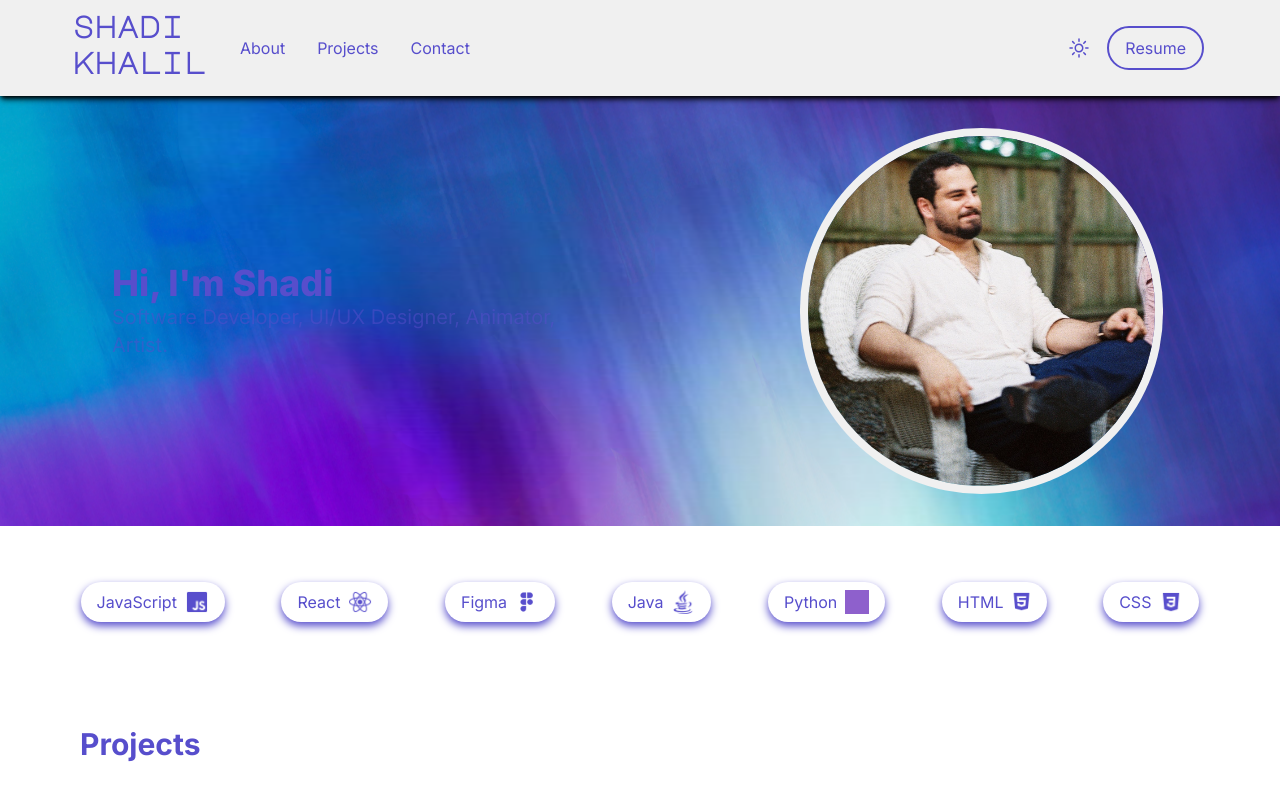
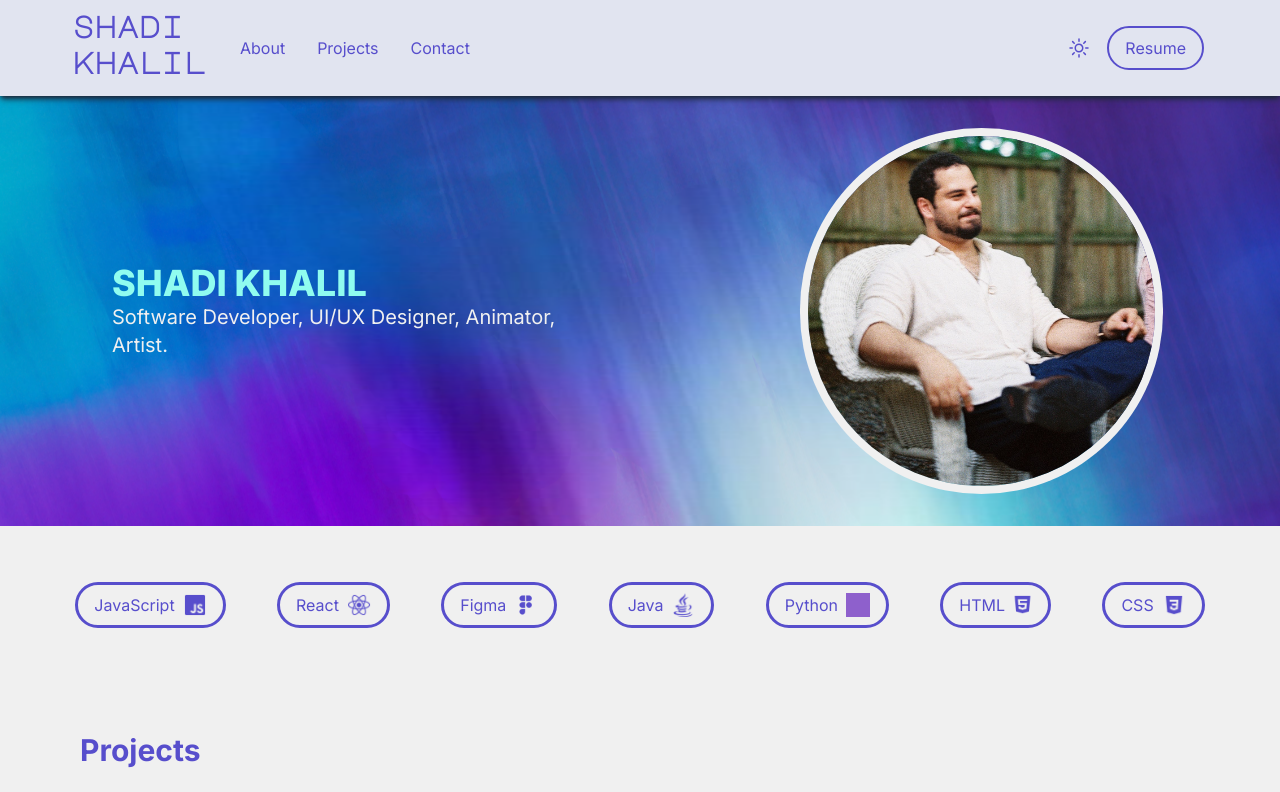
Before and after one commit to smkhalil2/Portfolio, a Next.js app in the folder portfolio/: page / in a window 1280 px wide. Shown: the top 792 px of the page. Built offline with nearby package versions, Linux system fonts and the light colour scheme; grey boxes are pictures that could not be loaded.

Commit message:
Styling for light/dark toggle

```diff
--- a/portfolio/src/components/Hero.jsx
+++ b/portfolio/src/components/Hero.jsx
@@ -7,8 +7,8 @@ const Hero = ({darkMode}) => {
       <div className="flex lg:flex-row flex-col items-center bg-[url('/images/Spider-Gwen-PhotoRoom.png')] bg-cover">
     {/* <div className="flex lg:flex-row flex-col items-center"> */}
       <div className="flex flex-col lg:px-28 px-8 lg:mt-0 mt-8 w-[100%] ">
-        <h2 className="font-extrabold text-4xl text-[#574ecc] dark:text-[#90fcef]">Hi, I&#39;m Shadi</h2>
-        <p className='text-xl text-[#574ecc80] dark:text-[#F0F0F0]'>
+        <h2 className="font-extrabold text-4xl text-[#90fcef]">SHADI KHALIL</h2>
+        <p className='text-xl text-[#F0F0F0]'>
           Software Developer, UI/UX Designer, Animator, Artist.
         </p>
       </div>
--- a/portfolio/src/components/Layout.jsx
+++ b/portfolio/src/components/Layout.jsx
@@ -14,7 +14,7 @@ const Layout = ({ children }) => {
     // removed items-center so bar would take up whole screen
 
       <div
-        className={`flex w-full bg-[#FFFFFF] dark:bg-[#0F0F0F] min-h-screen flex-col justify-between ${inter.className}`}>
+        className={`flex w-full bg-[#F0F0F0] dark:bg-[#0F0F0F] min-h-screen flex-col justify-between ${inter.className}`}>
         <Navbar />
         <main className="relative justify-center">{children}</main>
         <Footer />
--- a/portfolio/src/components/Navbar.jsx
+++ b/portfolio/src/components/Navbar.jsx
@@ -22,13 +22,13 @@ const Navbar = () => {
   return (
     // Navbar -tmp highlight with red border
     // <nav className='bg-[#0F0F0F]'>
-    <nav className="sticky top-0 z-50 #FFFFFF bg-[#F0F0F0] dark:bg-[#1E1E1E] shadow-md shadow-black">
+    <nav className="sticky top-0 z-50 #FFFFFF bg-[#E1E4F0] dark:bg-[#1E1E1E] shadow-md shadow-slate-800 dark:shadow-black">
       <div className="max-w-6xl m-2 md:mx-auto mx-4 ">
         <div className="flex justify-between items-center">
           <div className="flex space-x-4">
             {/* logo */}
             <div
-              className="text-3xl h-20 w-40 font-extrabold px-2 text-[#574ecc] dark:text-[#ededf0]"
+              className="text-3xl h-20 w-40 font-black px-2 text-[#574ecc] dark:text-[#ededf0]"
               style={{ fontFamily: "Major Mono Display" }}
             >
               <Link href="/">shadi khalil</Link>
@@ -36,13 +36,13 @@ const Navbar = () => {
             {/* primary nav links */}
             <div className="hidden md:flex flex-row space-x-8 items-center">
               <Link
-                className="text-[#574ecc] dark:text-[#ededf0] hover:text-[#574ecc80] hover:duration-300"
+                className="text-[#574ecc] hover:text-[#574ecc80] hover:duration-300 dark:text-[#ededf0] dark:hover:text-[#90fcef] dark:hover:duration-300"
                 href="/about"
               >
                 About
               </Link>
               <Link
-                className="text-[#574ecc] dark:text-[#ededf0] hover:text-[#574ecc80] hover:duration-300"
+                className="text-[#574ecc] hover:text-[#574ecc80] hover:duration-300 dark:text-[#ededf0] dark:hover:text-[#90fcef] dark:hover:duration-300"
                 href="/#projects"
               >
                 Projects
@@ -54,7 +54,7 @@ const Navbar = () => {
                 Timeline
               </Link> */}
               <Link
-                className="text-[#574ecc] dark:text-[#ededf0] hover:text-[#574ecc80] hover:duration-300"
+                className="text-[#574ecc] hover:text-[#574ecc80] hover:duration-300 dark:text-[#ededf0] dark:hover:text-[#90fcef] dark:hover:duration-300"
                 href="/#contact"
               >
                 Contact
--- a/portfolio/src/components/SkillBadge.jsx
+++ b/portfolio/src/components/SkillBadge.jsx
@@ -1,17 +1,22 @@
-import { useState } from "react";
+import { useState, useContext } from "react";
+import ThemeContext from "@/theme/ThemeContext";
 import Image from "next/image";
 
 const SkillBadge = ({ darkMode, name, logo, color }) => {
+  const { dark } = useContext(ThemeContext);
   // console.log(color)
 
   const [isFocused, setFocus] = useState(false);
   return (
     <div
-      className={`badge flex text-[#574ecc] dark:text-[#ededf0] md:w-auto w-36 h-fit px-4 py-2 m-2 rounded-full
+      className={`badge flex text-[#574ecc] hover:text-[#0f0f0f] dark:text-[#ededf0] md:w-auto w-36 h-fit px-4 py-2 m-2 rounded-full
             hover:cursor-default  items-center justify-center`}
       onMouseEnter={() => setFocus(true)}
       onMouseLeave={() => setFocus(false)}
-      style={{  boxShadow: isFocused ? `0px 4px 8px ${color}`: `0px 4px 8px #574ecc`
+      style={{
+        border: isFocused ? `solid ${dark ? '#e1e4f0' : 'transparent'}` : `solid ${dark ? '#e1e4f0' : '#574ecc'}`,
+              boxShadow: isFocused ? `${dark ? `0px 0px 12px ${color}` : ``}`: '',
+              backgroundColor: isFocused ? `${dark ? '': `${color}` }`: ''
                }}
     >
       <div className="mr-2">{name}</div>
@@ -23,7 +28,7 @@ const SkillBadge = ({ darkMode, name, logo, color }) => {
         className={`w-6 h-6 ${name === "HTML" && "w-[19px] h-[19px]"}`}
         alt={`${name}-icon`}
         src={logo}
-        style={{filter: `${darkMode ? 'invert(90%) sepia(5%) saturate(157%) hue-rotate(314deg) brightness(190%) contrast(92%)' : 'invert(35%) sepia(19%) saturate(6191%) hue-rotate(229deg) brightness(82%) contrast(94%)'}`}}
+        style={{filter: isFocused && !dark ? 'invert(0%) sepia(57%) saturate(1893%) hue-rotate(23deg) brightness(86%) contrast(88%)' : `${dark ? 'invert(90%) sepia(5%) saturate(157%) hue-rotate(314deg) brightness(190%) contrast(92%)' : 'invert(35%) sepia(19%) saturate(6191%) hue-rotate(229deg) brightness(82%) contrast(94%)'}`}}
       />
     </div>
   );
--- a/portfolio/src/theme/ThemeContext.js
+++ b/portfolio/src/theme/ThemeContext.js
@@ -1,3 +1,5 @@
+// adapted from tutorial at https://siddsarkar.medium.com/add-a-dark-theme-toggle-to-your-next-js-and-tailwind-app-using-reacts-context-api-67042d2666d2
+
 import React, { createContext, useEffect, useState } from 'react';
 const defaultState = {
     dark: false,
```
